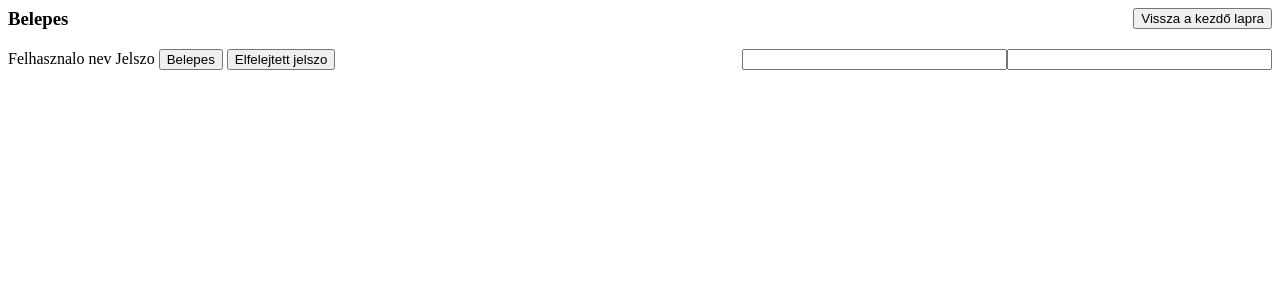
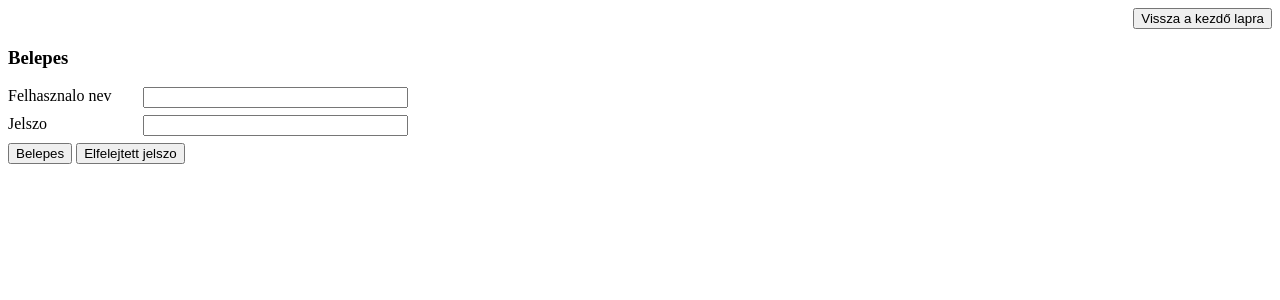
Before and after one commit to HbotondS/web2019-project, a PHP site: page /views/login.php in a window 1280 px wide. Shown: the top 300 px of the page. Run offline with PHP 8.4, Linux system fonts and the light colour scheme.

Commit message:
fix issue #8

```diff
--- a/views/login.php
+++ b/views/login.php
@@ -2,19 +2,25 @@
     include_once 'backtohome.php';
 ?>
 
-<div>
+<div class="my-container">
     <?php if (isset($_GET['error']) && $_GET['error'] == 'loginfailed'): ?>
         <p class="error">Hibas felhasznalonev vagy jelszo</p>
     <?php endif; ?>
     <h3>Belepes</h3>
     <form id="myform" action="../moduls/login.php" method="post">
+        <div class="row">
             <label for="uid">Felhasznalo nev</label>
             <input id="uid" type="text" name="uid" maxlength="100" size="30" required>
+        </div>
 
+        <div class="row">
             <label for="pwd">Jelszo</label>
             <input id="pwd" type="password" name="pwd" size="30" required>
+        </div>
 
+        <div class="button-wrapper">
             <button type="submit" name="login-submit">Belepes</button>
             <button type="reset" name="reset">Elfelejtett jelszo</button>
+        </div>
     </form>
 </div>
```
Lines whose indentation alone changed are shown as unchanged.
